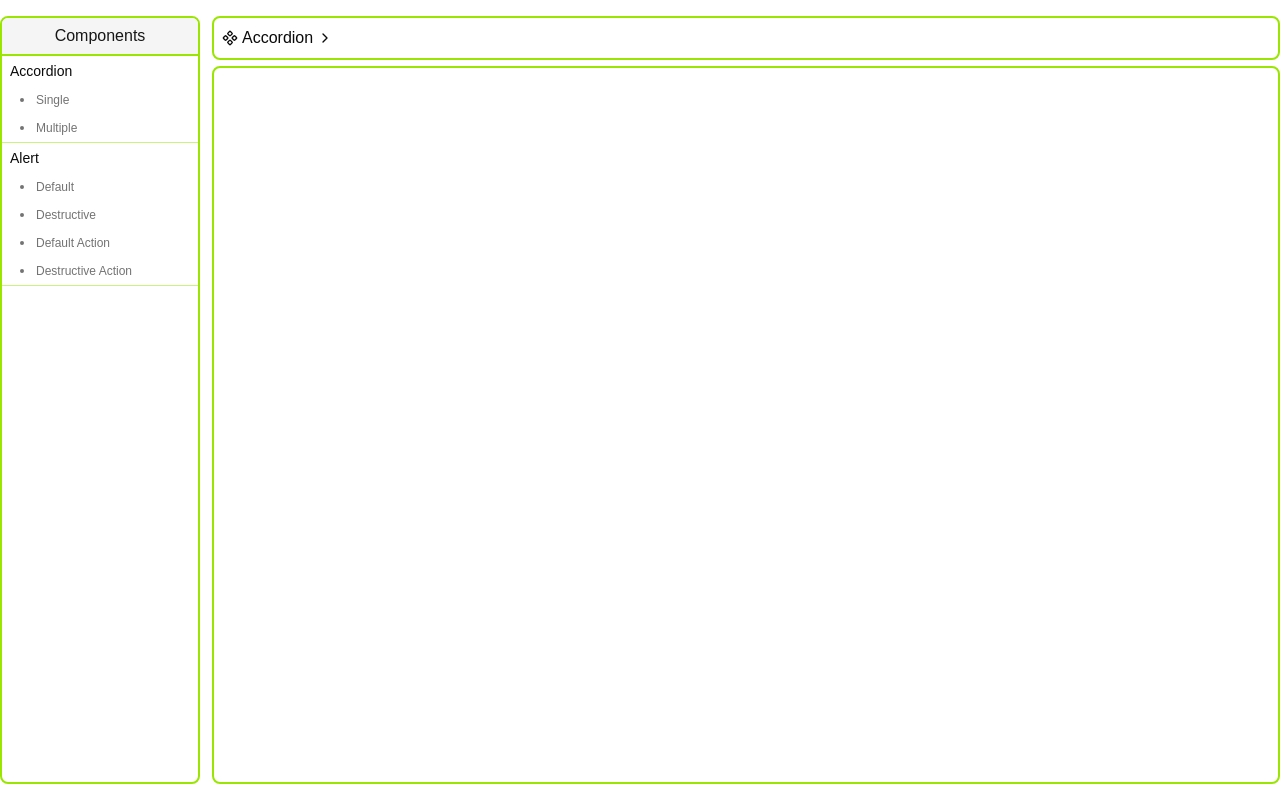
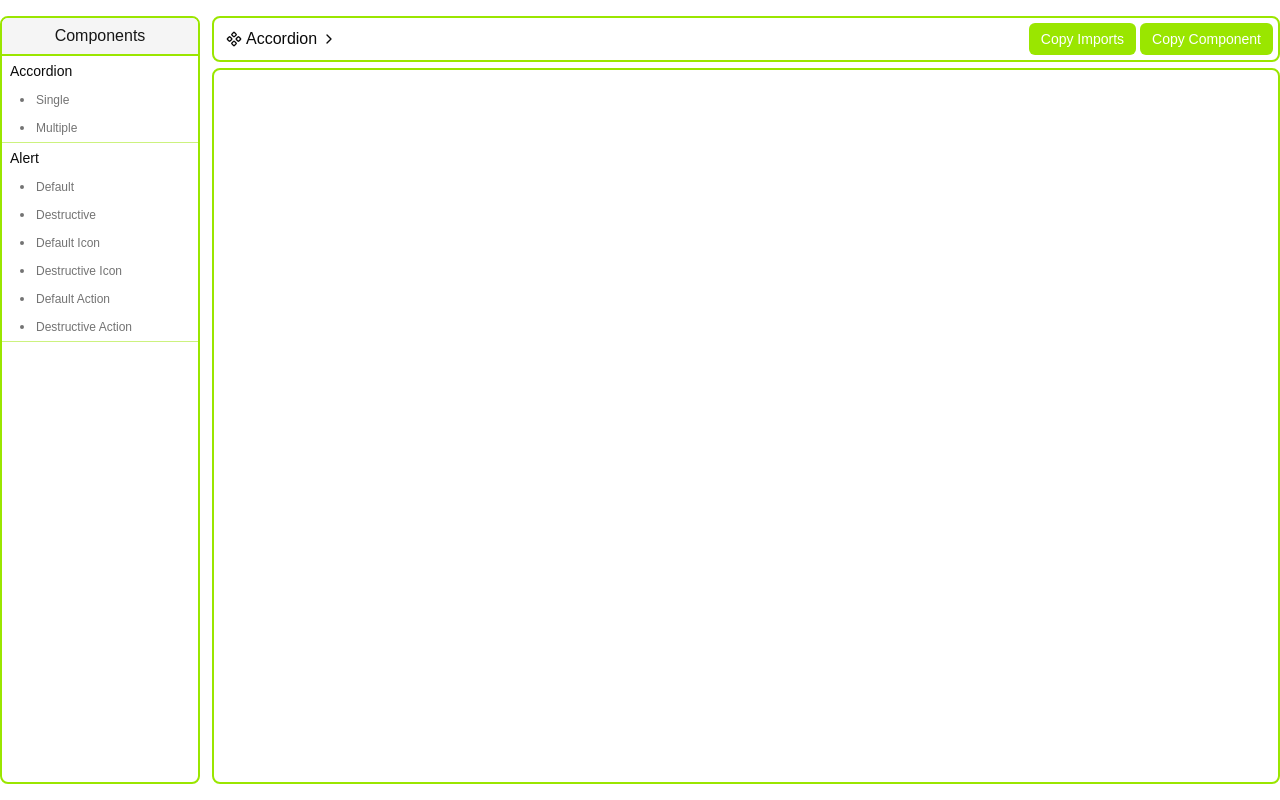
Before and after one commit to Mishenko28/ShadShelf, a React (Vite) app: page /components/accordion in a window 1280 px wide. Built offline with nearby package versions, Linux system fonts and the light colour scheme.

Commit message:
feat: add custom button utility and enhance Alert component with icons

```diff
--- a/src/index.css
+++ b/src/index.css
@@ -141,3 +141,7 @@
 @utility corner-squircle {
 	corner-shape: squircle;
 }
+
+@utility custom-button {
+	@apply corner-bevel text-background cursor-pointer rounded-sm bg-lime-400 px-3 py-1.5 text-sm hover:bg-lime-500 active:bg-lime-600;
+}
--- a/src/my-components/ComponentLayout.tsx
+++ b/src/my-components/ComponentLayout.tsx
@@ -11,15 +11,19 @@ export default function ComponentLayout() {
 
 	return (
 		<div className="flex h-full flex-col gap-1.5">
-			<header className="corner-bevel rounded-md border-2 border-lime-400 p-2">
+			<header className="corner-bevel flex items-center justify-between rounded-md border-2 border-lime-400 p-1.25 pl-3">
 				<span className="flex items-center gap-1">
 					<ComponentIcon size={16} />
 					<h1>{componentName}</h1>
 					<ChevronRightIcon size={16} />
 					<h1>{variantName}</h1>
 				</span>
+				<div className="space-x-1">
+					<button className="custom-button">Copy Imports</button>
+					<button className="custom-button">Copy Component</button>
+				</div>
 			</header>
-			<div className="flex-1 rounded-md corner-bevel border-2 border-lime-400 p-4">
+			<div className="corner-bevel flex-1 rounded-md border-2 border-lime-400 p-4">
 				<Suspense fallback={<p>Loading...</p>}>
 					<Outlet />
 				</Suspense>
--- a/src/my-components/components/Alert.tsx
+++ b/src/my-components/components/Alert.tsx
@@ -1,9 +1,30 @@
 import { AlertCircleIcon, CheckCircle2Icon } from "lucide-react"
-
 import { Alert, AlertAction, AlertDescription, AlertTitle } from "@/components/ui/alert"
 import { Button } from "@/components/ui/button"
 
 export function AlertDefault() {
+	return (
+		<Alert>
+			<AlertTitle>Account updated successfully</AlertTitle>
+			<AlertDescription>
+				Your profile information has been saved. Changes will be reflected immediately.
+			</AlertDescription>
+		</Alert>
+	)
+}
+
+export function AlertDestructive() {
+	return (
+		<Alert variant="destructive">
+			<AlertTitle>Payment failed</AlertTitle>
+			<AlertDescription>
+				Your payment could not be processed. Please check your payment method and try again.
+			</AlertDescription>
+		</Alert>
+	)
+}
+
+export function AlertDefaultIcon() {
 	return (
 		<Alert>
 			<CheckCircle2Icon />
@@ -15,7 +36,7 @@ export function AlertDefault() {
 	)
 }
 
-export function AlertDestructive() {
+export function AlertDestructiveIcon() {
 	return (
 		<Alert variant="destructive">
 			<AlertCircleIcon />
--- a/src/my-components/my-components.ts
+++ b/src/my-components/my-components.ts
@@ -38,6 +38,20 @@ export const myComponents = [
 				),
 			},
 			{
+				name: "Default Icon",
+				path: "alert-default-icon",
+				component: lazy(() =>
+					import("./components/Alert").then(module => ({ default: module.AlertDefaultIcon })),
+				),
+			},
+			{
+				name: "Destructive Icon",
+				path: "alert-destructive-icon",
+				component: lazy(() =>
+					import("./components/Alert").then(module => ({ default: module.AlertDestructiveIcon })),
+				),
+			},
+			{
 				name: "Default Action",
 				path: "alert-default-action",
 				component: lazy(() =>
```
